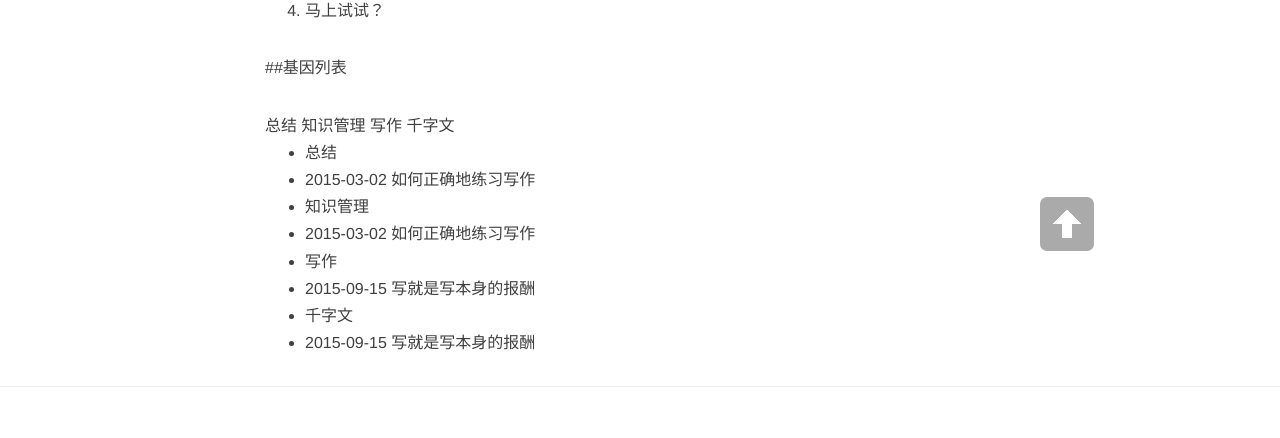
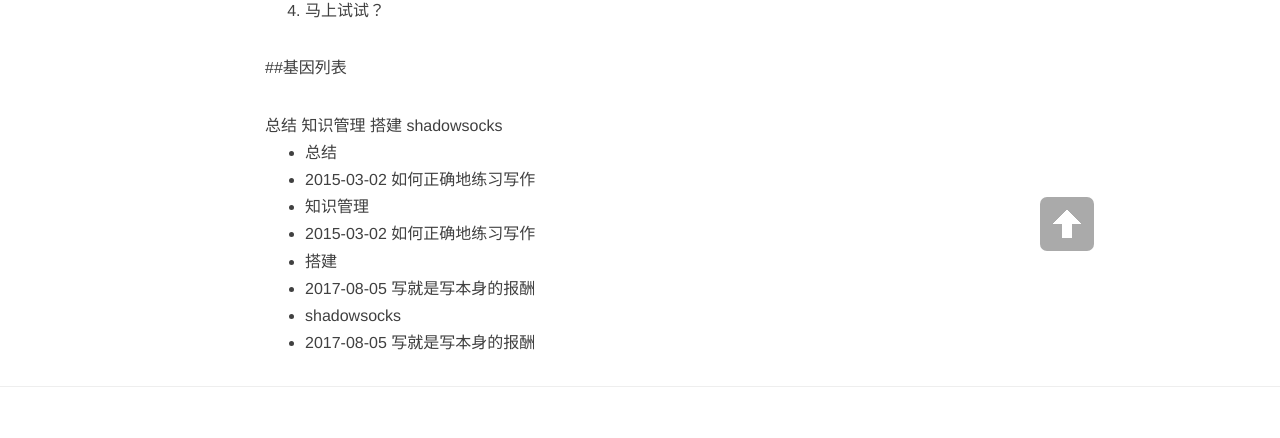
Before and after one commit to Double0101/Double0101.github.io, a Jekyll site: the page built from tags.md, in a window 1280 px wide. Shown: the part 619-1057 px from the top of the page. Built offline with Jekyll 4.4.1, drawn with Linux system fonts in a browser that asks for light colours; nearby versions of some CDN libraries; library files that are not in the unit come from our copies; some of the changed lines change nothing that is shown.

Commit message:
add a post

```diff
--- a/_posts/2015-09-14-what-i-give-is-what-i-get.md
+++ b/_posts/2017-08-03-what-i-give-is-what-i-get.md
@@ -1,9 +1,9 @@
 ---
 layout: post
 title: 写就是写本身的报酬
-date: 2015-09-15
+date: 2017-08-05
 categories: blog
-tags: [写作,千字文]
+tags: [搭建,shadowsocks]
 description: 今天下午临时定下要出差。已抵浙江，刚刚安顿。明天一早出发，不便多写。但会在工作之余尽量写。写不是义务，写本身就是写的报酬。
 
 ---
@@ -27,9 +27,43 @@
 
 ##1、为什么要写？
 
-「写本身就是写的报酬」
+刚刚放暑假，为了暑假同学想从国外下Minecraft的脚本，放在自己的服务器上，然后正好我之前又有在包VPN（天行vpn），介于暑假时间比较长，我就直接买了一个季度的，我们两个人一起用，结果谁知，才刚刚包完一个季度没多久，国家就出台政策，封完了大部分的vpn，我的天，白白包了这么久。
 
-在看完2012年柴静《看见》发布会实录之后，我在博客上写下这句话，当时的我还不明晰写对我的意义，我就拿这句话作为了一篇文章的标题来给自己打鸡血。事实上，「写本身就是写的报酬」这句话并不是柴静在发布会上说的，而是2006年在她的博客上说的，原文标题就是《写本身就是写的报酬》。
+其实像GreenVPn也被封了，但是人家至少比较有良心，给用户退费，可是天行真的太坑了，什么反应都没有，问客服也没回应。只好不了了之。
+
+处于下策，为了翻墙，我只能选择更贵的VPS，来给自己搭一个shadowsocks，不过听说shadowsocks的作者被约谈了，不知道真的假的，github上
+
+「搭建shadowsocks」
+
+自己搭建shadowsocks有很多好处，比如自己一个人用一条线比较快，相比于VPN，ss不容易被封接下来进入正题，我们开始搭建shadowsocks。
+
+首先你得有一台VPS，其实国外的VPS的提供商很多，我选择的是[digtialocean](https://m.do.co/c/35263bfe06ce)(可以通过该链接注册)这是官方提供的链接，绝对没啥问题，现在注册还可以获赠10美金，就相当于给你免费试用两个月，还是很划算的，不过需要用paypal或者国际信用卡支付，我选择的是纽约的线路，感觉用着还可以，日常用用没啥问题，我选择的是512MB／20GB／CentOS这个配置，5美金一个月。其他还有很多供应商，比如vultr和BandwagonHost，都是可以的。
+
+创建好实例之后我们进入我们的VPS，如果经常要进其实可以用SSH，然后我们进入服务器，这里我用到了别人写的[一键安装包](https://shadowsocks.be/11.html)
+
+···wget --no-check-certificate https://raw.githubusercontent.com/teddysun/shadowsocks_install/master/shadowsocks-all.sh
+chmod +x shadowsocks-all.sh
+./shadowsocks-all.sh 2>&1 | tee shadowsocks-all.log···
+
+然后你就跟着提示一步一步往下走就可以，安装完成后要是有什么不满意，可以直接修改/etc/目录下的配置文件shadowsocks.json。
+
+这个时候你就可以通过你电脑上的shadowsocks来科学上网了，
+我的是Mac，所以我选择了[ShadowsocksX-NG](https://github.com/shadowsocks/ShadowsocksX-NG)，如果你是windows就可以使用这个[shadowsocks-windows](https://github.com/shadowsocks/shadowsocks-windows)这两个软件好像作者说不更新了，不知道还能用多久。我想来配置ss的人应该或多或少都有一些技术，这些对你们来说应该不是很困难。
+
+连上了ss后你会发现你可以翻墙了，速度还可以吧，可以用，比VPN快多了，但是我还想再快一点，嗯，这个时候你可以装一个[锐速](https://www.zhangchaoquan.com/index.php/linux/serverspeeder.html)链接里面很详细。安装完成之后你会发现，诶，你的ss快了不少，很流畅了已经。
+
+其实还可以更快，你可以开启BBR加速算法，让你的代理更加流畅
+以下是安装的方法，十分简单：
+
+用root身份登录vps，输入如下命令：
+···wget –no-check-certificate https://github.com/teddysun/across/raw/master/bbr.sh
+chmod +x bbr.sh
+./bbr.sh···
+
+安装后重启
+
+
+
 
 这篇文章的全文如下：
 
```
